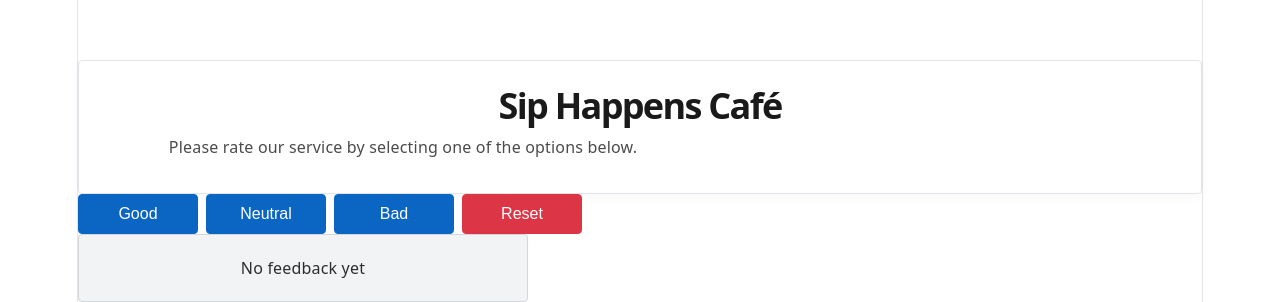
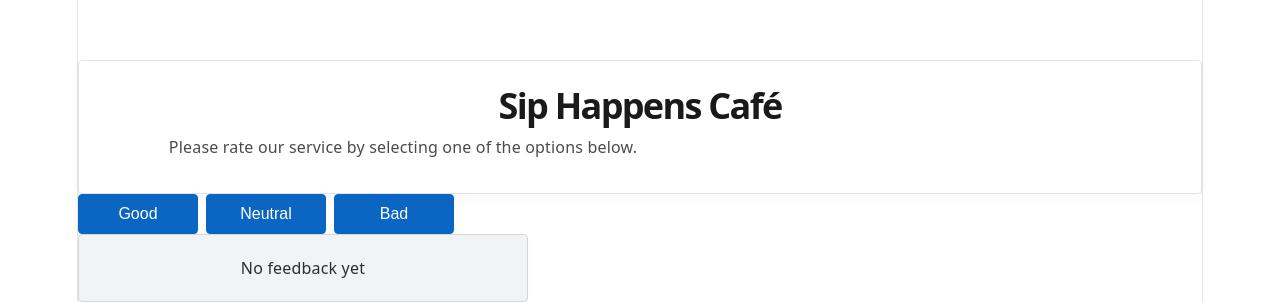
Before and after one commit to SashaGS/02-react-cafe, a React (Vite) app: page / in a window 1280 px wide. Shown: the part 820-1122 px from the top of the page. Built offline with nearby package versions, Linux system fonts and the light colour scheme.

Commit message:
add step 8

```diff
--- a/src/components/App/App.tsx
+++ b/src/components/App/App.tsx
@@ -19,14 +19,15 @@ function App() {
     setVotes({...votes, good: 0, neutral: 0, bad: 0 });
   };
 
-  const totalVotes = votes.good + votes.neutral + votes.bad;
+  const totalVotes   = votes.good + votes.neutral + votes.bad;
   const positiveRate = totalVotes > 0 ? Math.round((votes.good / totalVotes)*100):0;
+  const canReset = totalVotes > 0 ? true : false;
 
   return (
     <>
      <div className={css.app}></div>
      <CafeInfo />
-      <VoteOptions onVote={handleVote} onReset={resetVotes} canReset={true} />
+      <VoteOptions onVote={handleVote} onReset={resetVotes} canReset={canReset} />
       {totalVotes >0 ?<VoteStats votes={votes} totalVotes={totalVotes} positiveRate={positiveRate} />:<Notification />
       }
     </>
--- a/src/main.tsx
+++ b/src/main.tsx
@@ -1,10 +1,10 @@
-// import { StrictMode } from 'react'
+import { StrictMode } from 'react'
 import { createRoot } from 'react-dom/client'
 import './index.css'
 import App from './components/App/App.tsx'
 
 createRoot(document.getElementById('root')!).render(
-  // <StrictMode>
+  <StrictMode>
     <App />
-  // </StrictMode>,
+  </StrictMode>
 )
```
